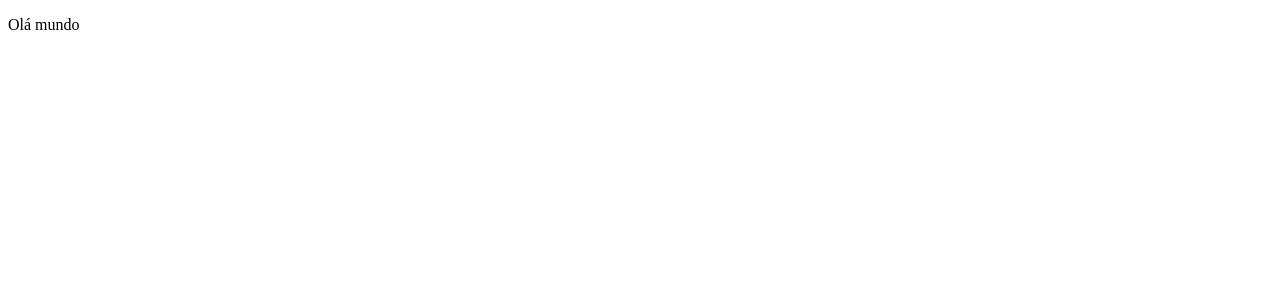
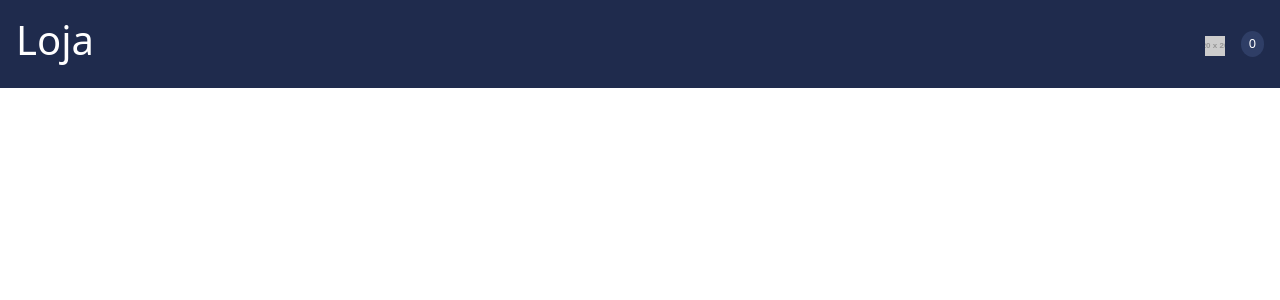
Before and after one commit to nariguela/meu-ecommerce-react, a React (Vite) app: page / in a window 1280 px wide. Shown: the top 300 px of the page. Built offline with nearby package versions, Linux system fonts and the light colour scheme.

Commit message:
Incluído Navbar

```diff
--- a/index.html
+++ b/index.html
@@ -5,9 +5,20 @@
     <link rel="icon" type="image/svg+xml" href="/vite.svg" />
     <meta name="viewport" content="width=device-width, initial-scale=1.0" />
     <title>Teste TGID | Carrinho Online</title>
+    <link
+      href="https://cdn.jsdelivr.net/npm/bootstrap@5.3.6/dist/css/bootstrap.min.css"
+      rel="stylesheet"
+      integrity="sha384-4Q6Gf2aSP4eDXB8Miphtr37CMZZQ5oXLH2yaXMJ2w8e2ZtHTl7GptT4jmndRuHDT"
+      crossorigin="anonymous"
+    />
   </head>
   <body>
     <div id="root"></div>
     <script type="module" src="/src/main.jsx"></script>
+    <script
+      src="https://cdn.jsdelivr.net/npm/bootstrap@5.3.6/dist/js/bootstrap.bundle.min.js"
+      integrity="sha384-j1CDi7MgGQ12Z7Qab0qlWQ/Qqz24Gc6BM0thvEMVjHnfYGF0rmFCozFSxQBxwHKO"
+      crossorigin="anonymous"
+    ></script>
   </body>
 </html>
--- a/src/App.css
+++ b/src/App.css
@@ -0,0 +1,33 @@
+main {
+  font-family: Montserrat, sans-serif;
+  padding: 0;
+  margin: 0;
+}
+
+.navbar {
+  background-color: #1f2b4d;
+  display: flex;
+  justify-content: space-between;
+  align-items: center;
+  color: #fff;
+  padding: 1rem;
+}
+
+.navbar-cart {
+  display: flex;
+  align-items: center;
+  justify-content: space-between;
+}
+
+.cart-icon {
+  margin-right: 1rem;
+}
+
+.cart-count {
+  background-color: #2f3e66;
+  color: #fff;
+  border-radius: 50%;
+  padding: 0.2rem 0.5rem;
+  font-size: 0.8rem;
+  margin: 0;
+}
--- a/src/App.jsx
+++ b/src/App.jsx
@@ -1,9 +1,11 @@
+import Navbar from "./components/Navbar";
+
 import "./App.css";
 
 function App() {
   return (
     <>
-      <p>Olá mundo</p>
+      <Navbar></Navbar>
     </>
   );
 }
--- /dev/null
+++ b/src/components/Navbar.jsx
@@ -0,0 +1,17 @@
+import React from "react";
+
+export default function Navbar() {
+  return (
+    <nav className="navbar">
+      <div className="navbar-logo">
+        <h1>Loja</h1>
+      </div>
+      <div className="navbar-cart">
+        <div className="cart-icon">
+          <img src="https://via.placeholder.com/20" alt="Cart Icon" />
+        </div>
+        <p className="cart-count">0</p>
+      </div>
+    </nav>
+  );
+}
```
